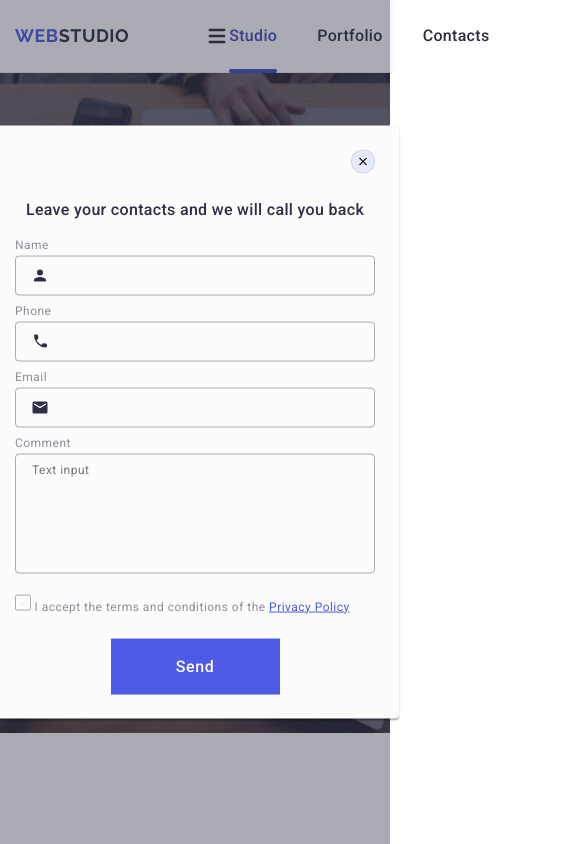
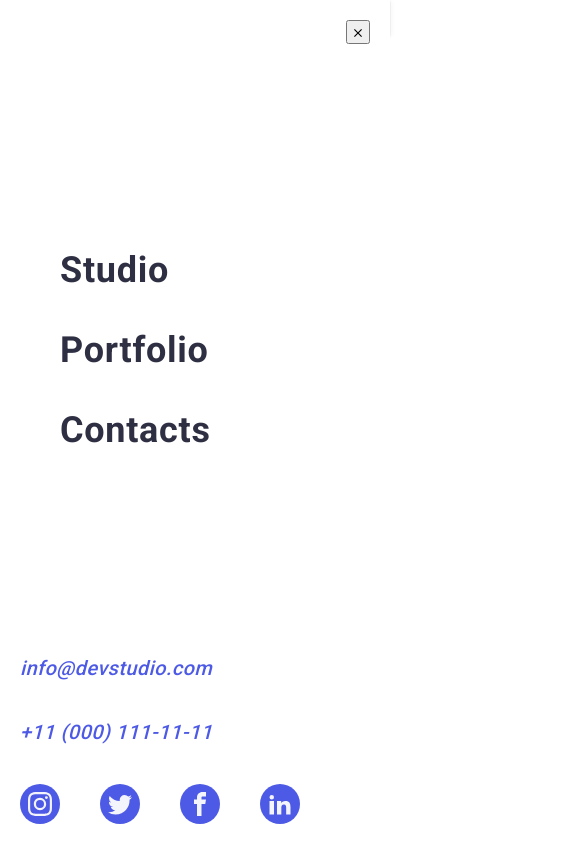
Before and after one commit to Bayronix/goit-markup-hw-06, a plain HTML site: page index.html in a window 390 px wide. Shown: the top 844 px of the page, 585 px wide, since content can reach past the window. Drawn offline with nearby package versions, Linux system fonts and the light colour scheme.

Commit message:
mobile-section-div

```diff
--- a/css/styles.css
+++ b/css/styles.css
@@ -2,6 +2,12 @@ body {
   font-family: "Roboto", sans-serif;
   color: #434455;
   background-color: #ffffff;
+}
+body,
+html {
+  margin: 0;
+  padding: 0;
+  height: 100%;
 }
 
 .header {
@@ -27,12 +33,11 @@ body {
   border-radius: 2px;
 }
 
-.header > div {
-  display: flex;
-  justify-content: space-between;
-  max-width: 1158px;
+.header {
+  display: grid;
+  grid-template-columns: 1fr minmax(auto, 1158px) 1fr;
+  gap: 0 15px;
   margin: 0 auto;
-  padding: 0 15px;
 }
 
 li {
@@ -113,6 +118,18 @@ ul {
   text-decoration: none;
 }
 
+@media screen and (min-width: 320px) and (max-width: 767px) {
+  .header-list {
+    display: none;
+  }
+  .address {
+    display: none;
+  }
+}
+
+@media (min-width: 768px) and (max-width: 1157px) {
+}
+
 .navigation {
   display: flex;
   align-items: center;
@@ -130,7 +147,7 @@ ul {
 nav ul li a {
   transform: uppercase;
 }
-
+/*  */
 @media (max-width: 320px) {
   .checkbtn {
     width: 24px;
@@ -160,10 +177,8 @@ nav ul {
 .nav-link:focus {
   color: #404bbf;
 }
-
+/*  */
 .address {
-  font-style: normal;
-  display: flex;
   gap: 40px;
   justify-content: space-between;
 }
@@ -205,6 +220,112 @@ nav ul {
 .address-wrap-add:focus {
   color: #404bbf;
 }
+
+/* menu-section */
+.mob-menu {
+  margin: 0;
+  padding: 20px;
+  box-sizing: border-box; /* Include padding in width calculation */
+  position: fixed;
+  top: 0;
+  left: 0;
+  background-color: #fff;
+  width: 100vw;
+  height: 100vh;
+  z-index: 1000;
+  display: flex;
+  flex-direction: column;
+  justify-content: space-between;
+}
+
+@media (max-width: 320px) {
+  .mob-menu {
+    margin: 0 auto;
+    max-width: 600px; /* Adjust the maximum width for larger screens */
+  }
+}
+.menu-open-btn {
+}
+.menu-close-btn {
+  display: block;
+  margin-left: auto;
+}
+
+.icon-button {
+}
+.mob-navigation {
+  margin: 0 auto;
+  display: inline-flex;
+}
+
+.div-mod {
+}
+.mob-list {
+  flex-direction: column;
+  align-items: flex-start;
+  gap: 40px;
+}
+.mob-link {
+  /* Header 2 */
+  color: var(--NAVY-BLUE, #2e2f42);
+  font-size: 36px;
+  font-weight: 700;
+  line-height: 40px; /* 111.111% */
+  letter-spacing: 0.72px;
+  text-transform: capitalize;
+  text-decoration-line: none;
+  padding: 40px;
+}
+.mob-address {
+}
+.mob-adress-ul {
+  display: inline-flex;
+  flex-direction: column;
+  align-items: flex-start;
+  gap: 40px;
+}
+.mob-adress-link {
+  color: var(--IRIS, #4d5ae5);
+
+  /* Header 3 */
+  font-size: 20px;
+  font-weight: 500;
+  line-height: 24px; /* 120% */
+  letter-spacing: 0.4px;
+  text-decoration-line: none;
+  padding-top: 169px;
+}
+.mob-social-media-list {
+  display: flex;
+  gap: 24px;
+  list-style: none;
+  padding: 0;
+  margin: 0;
+  gap: 40px;
+  padding-top: 40px;
+}
+/* start */
+.mob-li-class {
+  width: 40px;
+  height: 40px;
+  margin: 0;
+}
+.mob-social-link {
+  width: 100%;
+  height: 100%;
+  background-color: #4d5ae5;
+  border-radius: 50%;
+  display: flex;
+  align-items: center;
+  justify-content: center;
+  transition: background-color 250ms cubic-bezier(0.4, 0, 0.2, 1);
+}
+.mob-svg-footer {
+  width: 24px;
+  height: 24px;
+  fill: #f4f4fd;
+}
+
 @media (min-width: 320px) and (max-width: 767px) {
 }
 
--- a/index.html
+++ b/index.html
@@ -38,8 +38,8 @@
           <a class="title" href="">
             Web<span class="logo-studio">Studio</span>
           </a>
-          <input type="checkbox" id="check" />
-          <label for="check" class="checkbtn">
+          <!-- opeb-btn -->
+          <button type="button" class="menu-open-btn">
             <svg
               id="menu"
               class="checkbtn"
@@ -49,7 +49,7 @@
             >
               <use href="./images/icons.svg#menu"></use>
             </svg>
-          </label>
+          </button>
           <ul class="header-list">
             <li>
               <a class="nav-link" href="./index.html">Studio</a>
@@ -73,6 +73,107 @@
               <a class="adress_link" href="tel:+110001111111"
                 >+11 (000) 111-11-11</a
               >
+            </li>
+          </ul>
+        </address>
+      </div>
+      <!-- New header- section -->
+      <div class="mob-menu">
+        <!-- close-btn -->
+        <button type="button" class="menu-close-btn">
+          <svg
+            class="menu-button"
+            tabindex="0"
+            width="8"
+            height="8"
+            viewBox="0 0 8 8"
+          >
+            <use href="./images/icons.svg#close"></use>
+          </svg>
+        </button>
+        <div class="div-mod">
+          <nav class="mob-navigation">
+            <ul class="mob-list">
+              <li>
+                <a class="mob-link" href="./index.html">Studio</a>
+              </li>
+              <li>
+                <a class="mob-link" href="">Portfolio</a>
+              </li>
+              <li>
+                <a class="mob-link" href="">Contacts</a>
+              </li>
+            </ul>
+          </nav>
+        </div>
+        <address class="mob-address">
+          <ul class="mob-adress-ul">
+            <li>
+              <a class="mob-adress-link" href="mailto:info@devstudio.com"
+                >info@devstudio.com</a
+              >
+            </li>
+            <li>
+              <a class="mob-adress-link" href="tel:+110001111111"
+                >+11 (000) 111-11-11</a
+              >
+            </li>
+          </ul>
+          <ul class="mob-social-media-list">
+            <!-- Перше посилання -->
+            <li class="mob-li-class">
+              <a href="#" class="mob-social-link">
+                <svg
+                  id="icon-instagram"
+                  class="mob-svg-footer"
+                  width="24"
+                  height="24"
+                >
+                  <use href="./images/icons.svg#icon-instagram"></use>
+                </svg>
+              </a>
+            </li>
+
+            <!-- Друге посилання -->
+            <li class="mob-li-class">
+              <a href="#" class="mob-social-link">
+                <svg
+                  id="icon-twitter"
+                  class="mob-svg-footer"
+                  width="24"
+                  height="24"
+                >
+                  <use href="./images/icons.svg#icon-twitter"></use>
+                </svg>
+              </a>
+            </li>
+
+            <!-- Третє посилання -->
+            <li class="mob-li-class">
+              <a href="#" class="mob-social-link">
+                <svg
+                  id="icon-facebook"
+                  class="mob-svg-footer"
+                  width="24"
+                  height="24"
+                >
+                  <use href="./images/icons.svg#icon-facebook"></use>
+                </svg>
+              </a>
+            </li>
+
+            <!-- Четверте посилання -->
+            <li class="mob-li-class">
+              <a href="#" class="mob-social-link">
+                <svg
+                  id="icon-linkedin"
+                  class="mob-svg-footer"
+                  width="24"
+                  height="24"
+                >
+                  <use href="./images/icons.svg#icon-linkedin"></use>
+                </svg>
+              </a>
             </li>
           </ul>
         </address>
@@ -653,7 +754,7 @@
         </div>
       </div>
     </footer>
-    <div class="new-section">
+    <!-- <div class="new-section">
       <div class="modal">
         <button class="modal-button" type="button">
           <svg
@@ -665,13 +766,13 @@
           >
             <use href="./images/icons.svg#close"></use>
           </svg>
-          <!-- Button -->
+          Button
         </button>
         <p class="modal-content">
           Leave your contacts and we will call you back
         </p>
         <form class="modal-form">
-          <!-- The 1st div -->
+          The 1st div
           <div class="form-div">
             <label for="user-name" class="label-style">Name</label>
             <div class="form-container-input">
@@ -687,7 +788,7 @@
             </div>
           </div>
 
-          <!-- The 2nd div -->
+          The 2nd div
           <div class="form-div">
             <label for="user-tel" class="label-style">Phone</label>
             <div class="form-container-input">
@@ -703,7 +804,7 @@
             </div>
           </div>
 
-          <!-- The 3rd div -->
+          The 3rd div
           <div class="form-div">
             <label for="user-email" class="label-style">Email</label>
             <div class="form-container-input">
@@ -719,7 +820,7 @@
             </div>
           </div>
 
-          <!-- The 4th div -->
+          The 4th div
           <div class="form-new-div">
             <label for="user-comment" class="label-style">Comment</label>
             <textarea
@@ -730,7 +831,7 @@
             ></textarea>
           </div>
 
-          <!-- The 5th div -->
+          The 5th div
           <div class="form-lebel-checkbox">
             <input
               class="input-title visually-hidden"
@@ -750,10 +851,10 @@
             </label>
           </div>
 
-          <!-- The Button -->
+          The Button
           <button class="button-bottom" type="button">Send</button>
         </form>
       </div>
-    </div>
+    </div> -->
   </body>
 </html>
```
